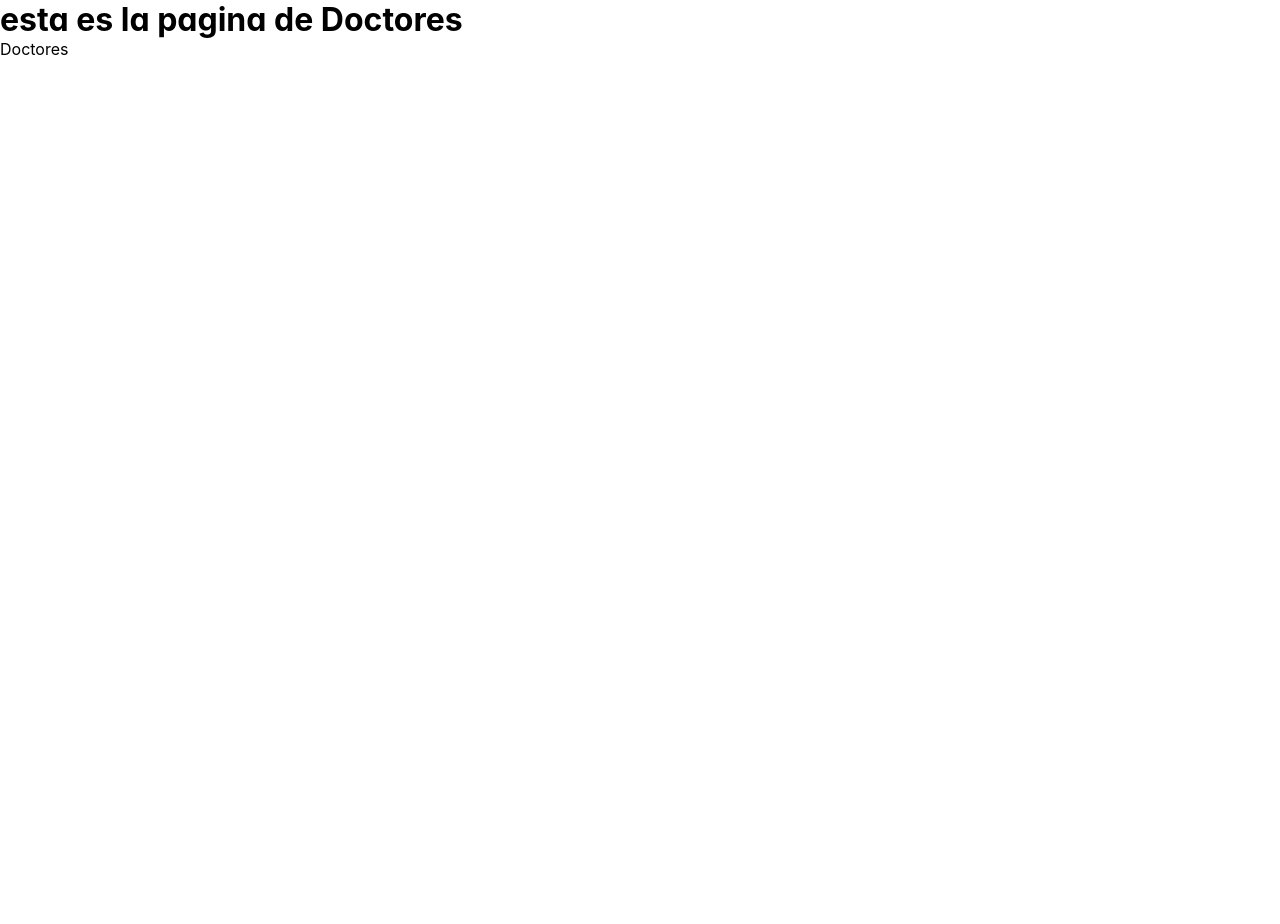
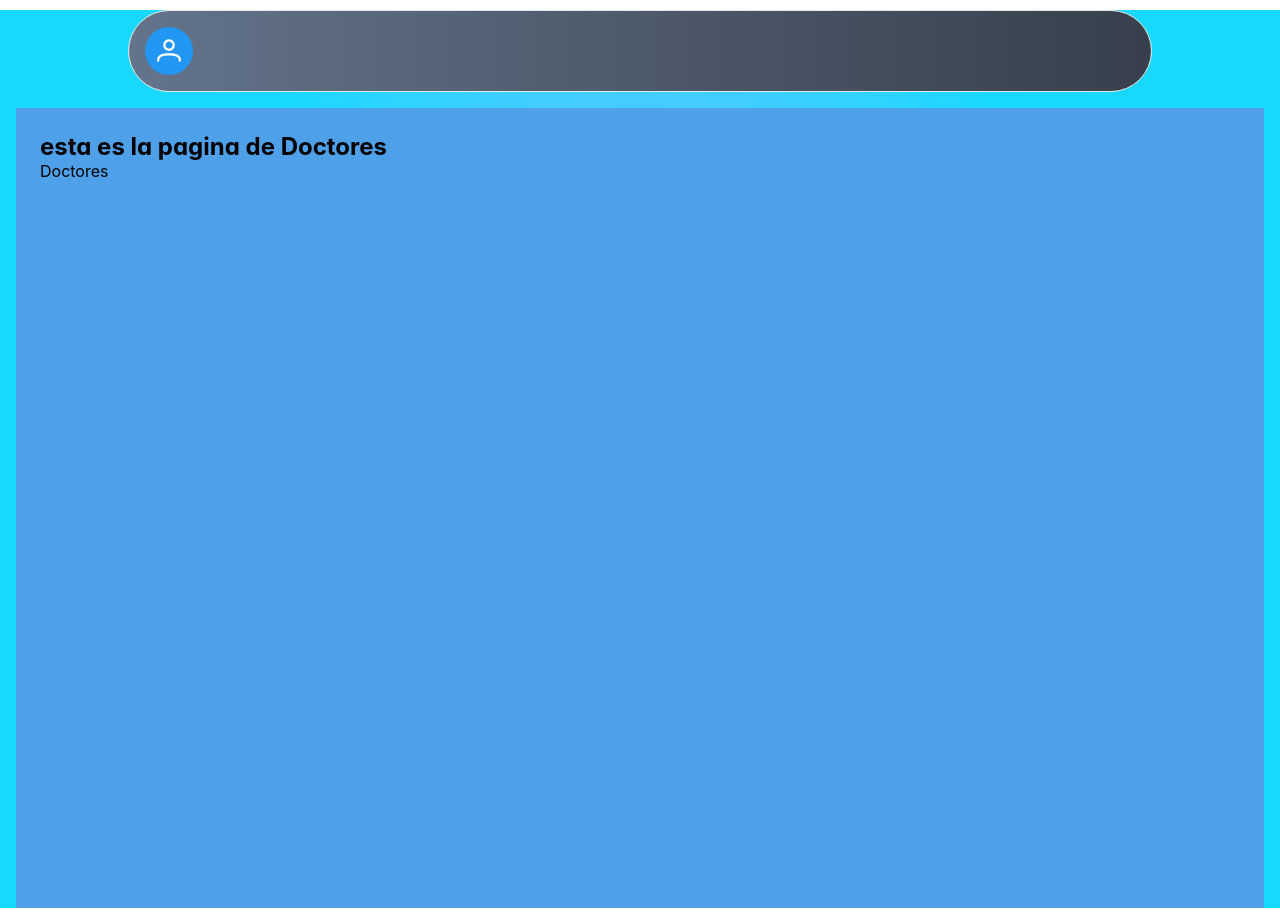
Before and after one commit to israelavilamares/clinic_AI_frontend, a React (Create React App) app: page /doctores in a window 1280 px wide. Before the commit the page ends 800 px from the top, so only its background shows below. Built offline with nearby package versions, Linux system fonts and the light colour scheme; sample sign-in values are in the browser's storage.

Commit message:
version 3.5.5

```diff
--- a/src/components/dialogpac.jsx
+++ b/src/components/dialogpac.jsx
@@ -1,4 +1,4 @@
-import React, { useState,useRef } from "react";
+import React, { useState,useRef,useEffect} from "react";
 import { Button } from 'primereact/button';
 import { Calendar } from 'primereact/calendar';
 import { InputText } from 'primereact/inputtext';
@@ -10,7 +10,30 @@ import { Messages } from 'primereact/messages';
 import "../styles/consult.css";
 import apiClient from "../api/api.js"; // axion
 
+
+
 export default function ModalPac({ isVisible, onClose, idPaciente }) {
+    const[id_medico,setId] = useState(null); //necesaria para las id's de los medicos
+    const[listaMed,setListMedicos] = useState([]); // inicializo como un array vacio
+    const datamedico = async () => {
+        try {
+            const response = await apiClient.get(`/medicos/`);
+            if (response.data.length > 0) {
+                const ids = response.data.map(medicoid => medicoid.id_medico);
+
+                setId(ids); //i must get just id de cada medico
+                setListMedicos(response.data);
+                console.log(id_medico);
+            }
+        } catch(e) {
+            console.error("Error", e);
+        }
+    }
+
+    useEffect(() => {
+        datamedico();
+    },[]);
+
     const msgs = useRef(null);
     const [is_loading,setLoading] = useState(false);
     const [motivo, setValue] = useState('');
@@ -37,22 +60,21 @@ export default function ModalPac({ isVisible, onClose, idPaciente }) {
         {time: '5:30', code:'18'},
 
     ];
-    const [error, setError] = useState(null); // Estado para manejar errores
+    const [error, setError] = useState(null); // Estado para manejar errores}
 
     const loadData = async (e) => {
         e.preventDefault();
         setError(null);
         try{
-
             const time = selectTime?.time || null; // Extraer solo el valor del horario seleccionado
-            console.log(idPaciente);
             const payload = {
                 id_paciente: idPaciente,
                 fecha: date,
                 hora: time,
-                motivo: motivo
+                motivo: motivo,
+                id_medico: id_medico
             };
-
+            console.log(payload);
             await apiClient.post("/send/citas", payload, {
                 headers: {
                     "Content-Type": "application/json"
@@ -118,15 +140,19 @@ export default function ModalPac({ isVisible, onClose, idPaciente }) {
                     <ProgressSpinner style={{ width: '50px', height: '50px' }} />
                 </div>)}
                     <form className="appoiment" onSubmit={loadData}>
-
+                        <FloatLabel className="w-full md:w-14rem">
+                            <Dropdown inputId="dd-city" value={id_medico} onChange={(e) => setId(e.value)} options={listaMed} optionLabel="nombre" className="w-full"  optionValue="id_medico"/>
+                            <label htmlFor="dd-city">Selecciona a un doctor</label>
+                        </FloatLabel>
                         <FloatLabel>
-                        <Calendar value={date} onChange={(e)=> setDate(e.value)} dateFormat="yy-mm-dd" required/>
-                        <label htmlFor="fecha">Fecha</label>
+                            <Calendar value={date} onChange={(e)=> setDate(e.value)} dateFormat="yy-mm-dd" required/>
+                            <label htmlFor="fecha">Fecha</label>
                         </FloatLabel>
-                        <Dropdown value={selectTime} onChange={(e) =>  setSelectTime(e.value)} options={ times } optionLabel="time" placeholder="selecciona un horario" className="w-full md:w-14rem" required/>
+                            <Dropdown value={selectTime} onChange={(e) =>  setSelectTime(e.value)} options={ times } optionLabel="time" placeholder="selecciona un horario" className="w-full md:w-14rem" required/>
+                            {/*<Dropdown value={selectTime} onChange={(e) =>  setSelectTime(e.value)} options={ times } optionLabel="doctor" placeholder="selecciona un doctor" className="w-full md:w-14rem" required/>*/}
                         <FloatLabel>
-                        <InputText id="motivo" value={motivo} onChange={(e) => setValue(e.target.value)} required />
-                        <label htmlFor="motivo">Motivo</label>
+                            <InputText id="motivo" value={motivo} onChange={(e) => setValue(e.target.value)} required />
+                            <label htmlFor="motivo">Motivo</label>
                         </FloatLabel>
 
                         <Button label="Registrar" type="submit" disabled={is_loading} style={{display:"flex", height:"3em"}}/>
--- a/src/pages/Doc.jsx
+++ b/src/pages/Doc.jsx
@@ -1,10 +1,32 @@
 import React from "react";
+import { Fragment } from 'react';
+import { Avatar } from 'primereact/avatar';
+import { Toolbar } from 'primereact/toolbar';
+import '../styles/pages/pg_doctor.css';
+
 
 function PagDoc(){
+    const endContent = (
+        <React.Fragment>
+            <div className="flex align-items-center gap-2">
+            <Avatar icon="pi pi-user" size="large" style={{ backgroundColor: '#2196F3', color: '#ffffff' }} shape="circle"/>
+            </div>
+
+        </React.Fragment>
+
+
+    );
+
+
     return(
-        <div>
+        <div className="root">
+            <header className="card-menu-bar">
+            <Toolbar start={endContent}  className="bg-gray-900 shadow-2" style={{ padding:'1rem',width:'80vw', display:'block',margin:'0 auto',borderRadius: '3rem', backgroundImage: 'linear-gradient(to right, var(--bluegray-500), var(--bluegray-800))' }} />
+            </header>
+            <section className="card-body">
             <h1>esta es la pagina de Doctores</h1>
             <p>Doctores</p>
+            </section>
         </div>
     );
 }
--- a/src/pages/login.jsx
+++ b/src/pages/login.jsx
@@ -1,7 +1,7 @@
 import React from "react";
 import { useState } from 'react';
 import { useNavigate, useRouteError } from "react-router-dom";
-import "../styles/log.css";
+import "../styles/pages/log.css";
 import { Password } from 'primereact/password';
 import { Button } from 'primereact/button';
 import { ProgressSpinner } from 'primereact/progressspinner';
--- a/src/pages/pagpac.jsx
+++ b/src/pages/pagpac.jsx
@@ -17,7 +17,7 @@
   import { TabView, TabPanel } from 'primereact/tabview';
   import { Toast } from 'primereact/toast';
   import ModalG from "../components/modal.jsx";
-  import "../styles/pagpac.css";
+  import "../styles/pages/pagpac.css";
   import apiClient from "../api/api.js"; // axion
 
 
@@ -62,13 +62,14 @@
             }
 
             try {
+              // this es good way for make cusult about id
                 const response = await apiClient.get(`/pacientes/${userId}/`);
                 const retrievedUser = response.data;
                 setUserData(retrievedUser);
 
                 const userPaciente = retrievedUser[0].id_paciente; // Asumiendo que es un array
                 setIdPaciente(userPaciente); // Guarda id_paciente en el estado
-
+                                                              // queries are used for set up string insted of int
                 const citaResponse = await apiClient.get(`/citas/?paciente_id=${userPaciente}`);
                 const retrievedCitas = citaResponse.data;
                 setCita(retrievedCitas);
@@ -226,13 +227,17 @@
         try{
          // Crear el payload con los datos del formulario
          const dataL = {
-
           motivo,
           estado,
         };
         await apiClient.put(`/citas/?id=${Currentedit.id}`,dataL,{headers:{"Content-Type": "application/json"},
         });
-
+        toast.current.show({
+          severity: "success",
+          summary: "Actualizado",
+          detail: "Recargue la tabla",
+          life: 2000,
+        });
         }catch(error){
           console.error("error al actualizar cita",error);
         }finally{
@@ -406,10 +411,12 @@
                       <Messages ref={msg} />
                       <div className="card">
                       <DataTable value={cita} paginator rows={5}>
-                      <Column className="col" field="hora" header="hora" sortable  style={{ minWidth: '12rem' }}></Column>
-                      <Column className="col" field="fecha" header="fecha" sortable style={{ minWidth: '12rem' }}></Column>
-                      <Column className="col" field="motivo" header="motivo" style={{ minWidth: '12rem' }} ></Column>
-                      <Column className="col" field="estado"  header="estado" sortable style={{ minWidth: '12rem' }} body={statusBodyTemplate}></Column>
+                      <Column className="col" field="nombre" header="Hombre del medico" sortable  style={{ minWidth: '12rem' }}></Column>
+                      <Column className="col" field="hora" header="Hora" sortable  style={{ minWidth: '12rem' }}></Column>
+                      <Column className="col" field="fecha" header="Fecha" sortable style={{ minWidth: '12rem' }}></Column>
+                      <Column className="col" field="motivo" header="Motivo" style={{ minWidth: '12rem' }} ></Column>
+                      <Column className="col" field="estado"  header="Estado" sortable style={{ minWidth: '12rem' }} body={statusBodyTemplate}></Column>
+
                       <Column body={actionsBodyTemplate}style={{ minWidth: '20rem' }}></Column>
                       </DataTable>
                       </div>
--- a/src/pages/register.jsx
+++ b/src/pages/register.jsx
@@ -1,5 +1,5 @@
 import React, { useState } from "react";
-import "../styles/log.css";
+import "../styles/pages/log.css";
 import { Password } from "primereact/password";
 import { useNavigate } from "react-router-dom";
 import { Button } from "primereact/button";
--- a/src/pages/registro2.jsx
+++ b/src/pages/registro2.jsx
@@ -1,5 +1,5 @@
 import React from "react";
-import "../styles/registro2.css";
+import "../styles/pages/registro2.css";
 import { useState } from 'react';
 import { InputText } from "primereact/inputtext";
 import { FloatLabel } from "primereact/floatlabel";
--- /dev/null
+++ b/src/styles/pages/pg_doctor.css
@@ -0,0 +1,15 @@
+
+.root{
+    background: rgb(2,0,36);
+    background: radial-gradient(circle, rgba(2,0,36,1) 0%, rgba(175,175,255,1) 0%, rgba(0,212,255,0.9) 64%);
+}
+.card-menu-bar{
+    margin-top: 10px;
+}
+
+.card-body{
+    margin: 1rem;
+    padding: 1.5rem;
+    background-color: rgb(78, 160, 232,2);
+    height: 100vh;
+}
```
Also changed, not shown: src/styles/pages/log.css (renamed from src/styles/log.css), src/styles/pages/pagpac.css (renamed from src/styles/pagpac.css), src/styles/pages/registro2.css (renamed from src/styles/registro2.css).
